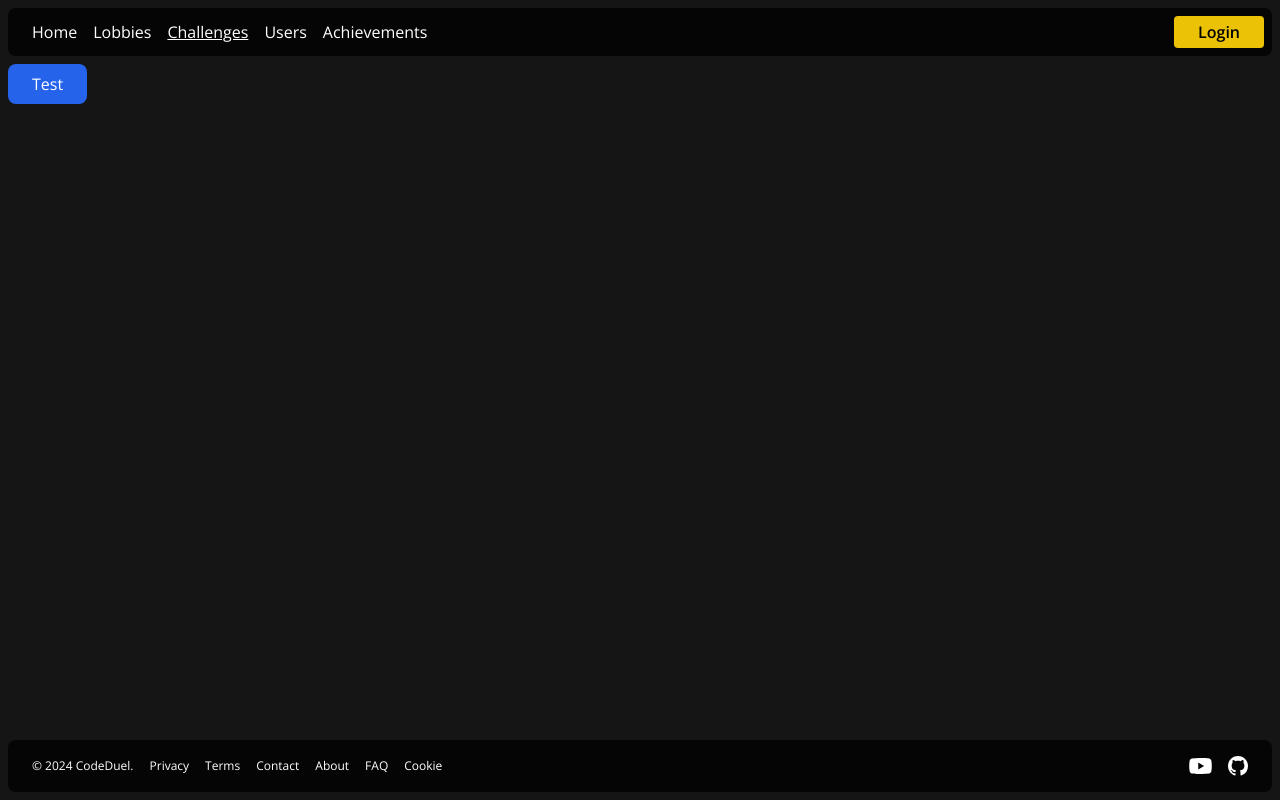
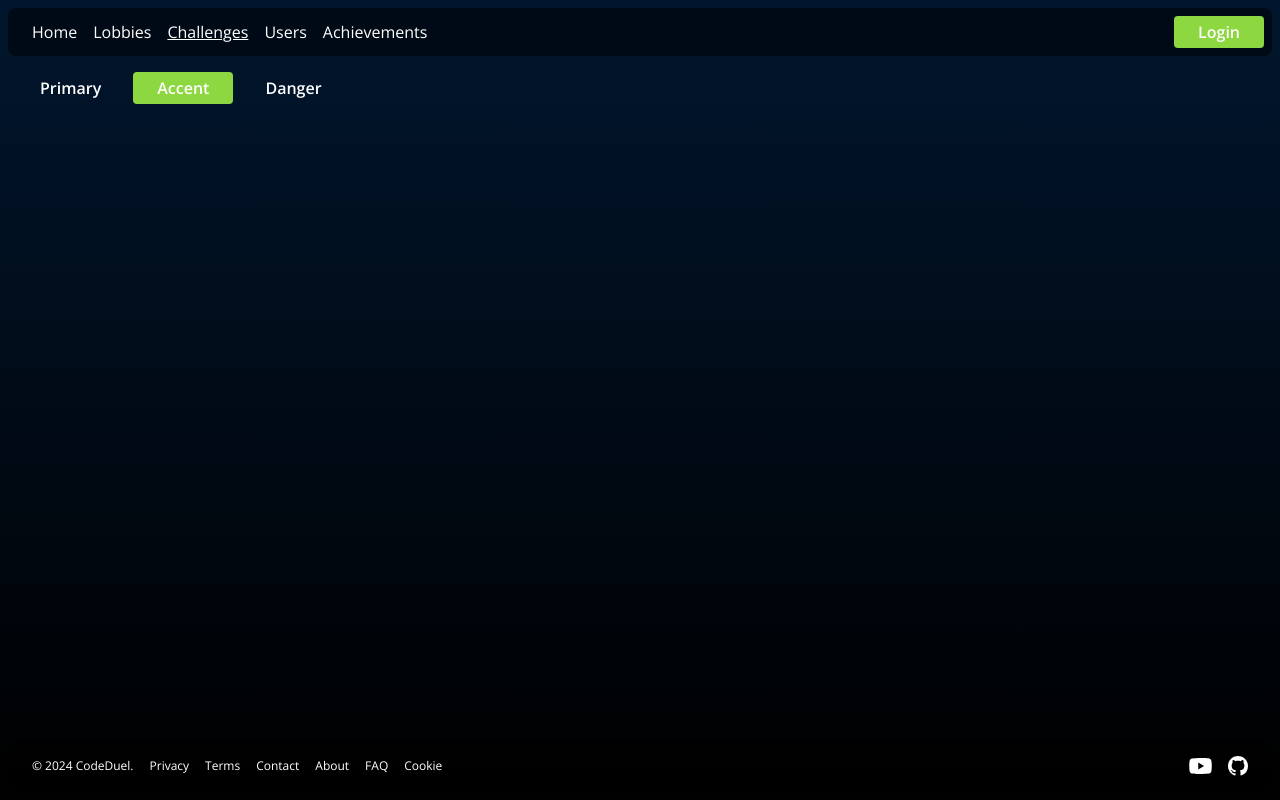
Before and after one commit to whatasave/codeduel-fe, a SvelteKit app: page /challenge in a window 1280 px wide. Built offline with nearby package versions, Linux system fonts and the light colour scheme; no server answers.

Commit message:
update colors

```diff
--- a/src/app.html
+++ b/src/app.html
@@ -3,7 +3,7 @@
 
 <head>
 	<meta charset="utf-8" />
-	<link rel="icon" href="%sveltekit.assets%/favicon.png" />
+	<link rel="icon" href="%sveltekit.assets%/favicon/favicon.ico" />
 	<meta name="viewport" content="width=device-width, initial-scale=1" />
 	%sveltekit.head%
 </head>
--- a/src/app.postcss
+++ b/src/app.postcss
@@ -48,7 +48,8 @@ body {
 }
 
 body {
-	background: #151515;
+	background: #01162e;
+	background: linear-gradient(180deg, #01162e 0%, #000000 100%);
 	color: #ffffff;
 	font-family: OpenSans;
 }
--- a/src/components/button/styles.ts
+++ b/src/components/button/styles.ts
@@ -3,10 +3,10 @@ import { cva } from 'class-variance-authority';
 export const styles = cva('w-fit h-fit disabled:opacity-60 disabled:cursor-not-allowed', {
 	variants: {
 		variant: {
-			primary: 'px-6 py-1 bg-[#151515] text-white rounded-sm font-semibold',
-			accent: 'px-6 py-1 bg-[#ECC206] rounded-sm text-black font-semibold',
-			empty: 'px-6 py-1 border-2 text-white border-white rounded-sm font-semibold',
-			danger: 'px-6 py-1 bg-red-500 text-white rounded-sm font-semibold'
+			primary: 'px-6 py-1 bg-white/60 text-[#E5E5E5] rounded-sm font-semibold',
+			accent: 'px-6 py-1 bg-[#8DD741] rounded-sm text-[#01162E] font-semibold',
+			empty: 'px-6 py-1 border-2 text-[#8DD741] border-[#8DD741] rounded-sm font-semibold',
+			danger: 'px-6 py-1 bg-red-500 text-[#E5E5E5] rounded-sm font-semibold'
 		}
 	}
 });
--- a/src/components/footer/Footer.svelte
+++ b/src/components/footer/Footer.svelte
@@ -2,7 +2,7 @@
 	import { Github, Youtube } from '$components/icons';
 </script>
 
-<footer class="rounded bg-[#050505] px-6 py-4 text-xs">
+<footer class="rounded bg-black/50 px-6 py-4 text-xs">
 	<div class="mx-auto flex w-full max-w-[1400px] flex-row-reverse justify-between gap-4">
 		<nav class="flex items-center justify-center gap-4">
 			<a href="https://youtu.be/AIGnRc7F86Q" target="_blank"><Youtube /></a>
--- a/src/components/icons/Trophy.svelte
+++ b/src/components/icons/Trophy.svelte
@@ -1,7 +1,7 @@
 <script lang="ts">
 	let { fill: colorFill }: { fill?: string } = $props();
 
-	let fill = colorFill || '#ECC206';
+	let fill = colorFill || '#8DD741';
 </script>
 
 <svg width="17" height="17" viewBox="0 0 17 17" fill="none" xmlns="http://www.w3.org/2000/svg">
--- a/src/components/lobby/LobbyListItem.svelte
+++ b/src/components/lobby/LobbyListItem.svelte
@@ -1,5 +1,4 @@
 <script lang="ts">
-	import ButtonIcon from '$components/button/ButtonIcon.svelte';
 	import ButtonIconLink from '$components/button/ButtonIconLink.svelte';
 	import { Join, Play } from '$components/icons';
 	import PlayerCircle from '$components/match/PlayerCircle.svelte';
@@ -8,7 +7,7 @@
 	let { lobby }: { lobby: SimpleLobby } = $props();
 </script>
 
-<div class="flex items-center gap-4 rounded bg-[#050505] p-4">
+<div class="flex items-center gap-4 rounded bg-black/50 p-4">
 	<PlayerCircle class="size-11" player={lobby.owner} />
 	<div class="flex flex-1 flex-col">
 		<p class="text-lg font-semibold">{lobby.owner.username}'s lobby</p>
--- a/src/components/navbar/Navbar.svelte
+++ b/src/components/navbar/Navbar.svelte
@@ -29,7 +29,7 @@
 	let showDropdown = $state(false);
 </script>
 
-<header class="flex items-center justify-between rounded bg-[#050505] p-2">
+<header class="flex items-center justify-between rounded bg-black/50 p-2">
 	<nav class="flex gap-4 px-4">
 		{#each links.main as { name, href }}
 			<a class:underline={$page.url.pathname === href} {href} aria-current={$page.url.pathname === href}>{name}</a>
--- a/src/routes/(layout)/+page.svelte
+++ b/src/routes/(layout)/+page.svelte
@@ -1,3 +1,3 @@
-<div class="m-auto flex flex-col">
-	<h1 class="text-4xl font-bold ">Code Duel</h1>
+<div class="m-auto flex flex-col items-center gap-2">
+	<img src="/logo/codeduel_logo_1.png" class="size-60 object-cover" alt="Code Duel Logo" />
 </div>
--- a/src/routes/(layout)/challenge/+page.svelte
+++ b/src/routes/(layout)/challenge/+page.svelte
@@ -1,19 +1,15 @@
 <script lang="ts">
+	import Button from '$components/button/Button.svelte';
 	import Clickable from '$components/button/Clickable.svelte';
 </script>
 
 <div>
-	<Clickable
-		class="rounded bg-blue-600 p-2 px-6 text-white disabled:bg-red-600"
-		delay={2000}
-		onclick={async () => {
-			await new Promise((resolve) => setTimeout(resolve, 2000));
-			console.log('T1');
-		}}
-	>
-		Test
-		{#snippet loading()}
-			Loading...
-		{/snippet}
-	</Clickable>
+	<div class="flex gap-2 p-2">
+		<Button text="Primary" variant="primary" />
+		<Button text="Accent" variant="accent" />
+		<Button text="Danger" variant="danger" />
+		<!-- <Button text="Warning" variant="warning" />
+		<Button text="Success" variant="success" />
+		<Button text="Info" variant="info" /> -->
+	</div>
 </div>
--- a/src/routes/(layout)/lobby/+page.svelte
+++ b/src/routes/(layout)/lobby/+page.svelte
@@ -28,7 +28,7 @@
 
 <div class="m-auto flex w-full max-w-[60rem] gap-2 overflow-y-auto px-2">
 	<div class="flex w-full min-w-[25rem] flex-col gap-2">
-		<div class="flex items-center justify-between rounded bg-[#050505] p-4">
+		<div class="flex items-center justify-between rounded bg-black/50 p-4">
 			<p class="text-3xl font-bold">Lobbies</p>
 
 			<!-- Actions -->
--- a/src/routes/(layout)/login/+page.svelte
+++ b/src/routes/(layout)/login/+page.svelte
@@ -16,7 +16,7 @@
 		<h1>Not logged in</h1>
 		<a
 			href="{PUBLIC_BACKEND_URL}/v1/auth/github"
-			class="flex w-fit items-center gap-2 rounded-sm bg-[#ECC206] px-8 py-2 text-[1.25rem] font-semibold text-black"
+			class="flex w-fit items-center gap-2 rounded-sm bg-[#8DD741] px-8 py-2 text-[1.25rem] font-semibold text-black"
 		>
 			<Github fill="#000000" />
 			<span>Login with Github</span>
--- a/src/routes/+error.svelte
+++ b/src/routes/+error.svelte
@@ -12,7 +12,7 @@
 	<Navbar user={data.user} />
 
 	<div class="h-full w-full py-2">
-		<div class="flex h-full flex-col items-center justify-center gap-8 rounded bg-[#050505] text-white">
+		<div class="flex h-full flex-col items-center justify-center gap-8 rounded bg-black/50 text-white">
 			<div class="flex flex-col items-center">
 				<div class="text-6xl">{$page.status}</div>
 				<div class="text-2xl">{$page.error?.message}</div>
```
